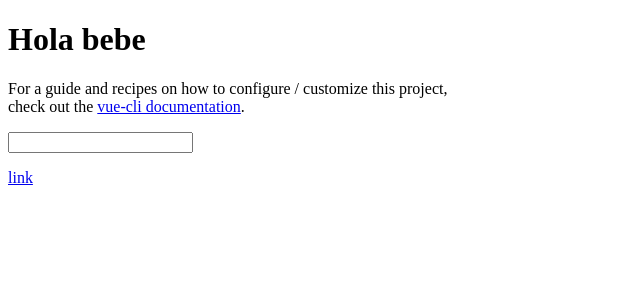
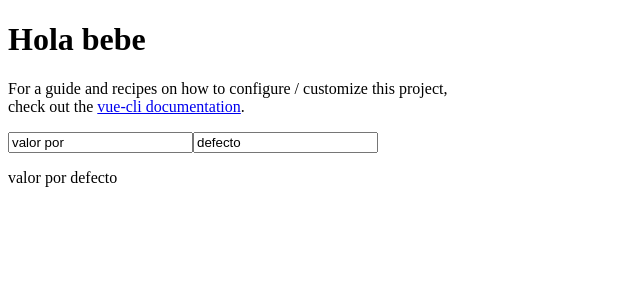
Before and after one commit to NSIPIRAN/ProfesionalVue, a Vue app: page / in a window 1280 px wide. Shown: the top 300 px of the page, without its empty margins (0-640 px from the left). Built offline with nearby package versions, Linux system fonts and the light colour scheme.

Commit message:
propiedades computadas

```diff
--- a/src/App.vue
+++ b/src/App.vue
@@ -1,9 +1,9 @@
 <template>
   <div id="app">
     <HelloWorld msg="Hola bebe"/>
-    <input v-model = "msg">
-    <p>{{msg}}</p>
-    <a :href="url"> link</a>
+    <input v-model = "name">
+    <input v-model = "lastName">
+    <p>{{fullName}}</p>
   </div>
 </template>
 
@@ -14,11 +14,14 @@ export default {
   name: 'App',
   data() {
     return {
-      msg: '',
-      url: 'www.google.com',
-      person: {
-        name: 'juan'
-      }
+      name: 'valor por',
+      lastName: 'defecto'
+
+    }
+  },
+  computed: {
+    fullName() {
+      return this.name + ' ' + this.lastName
     }
   },
   components: {
```
